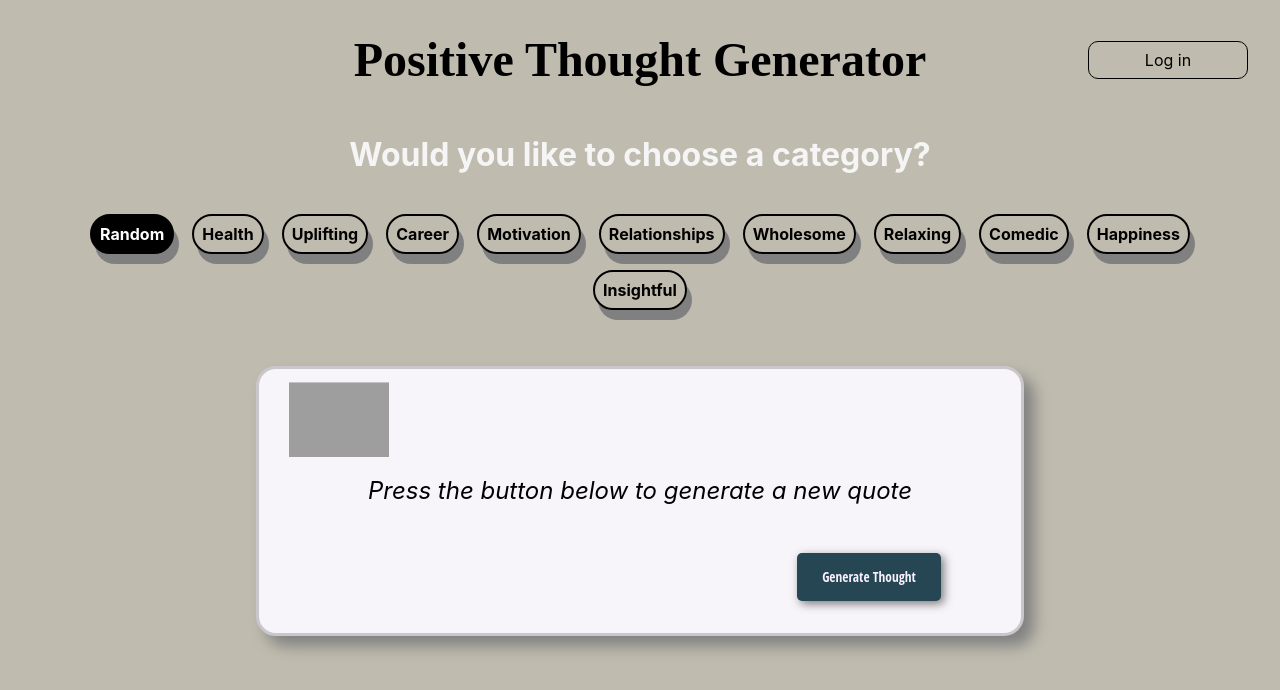
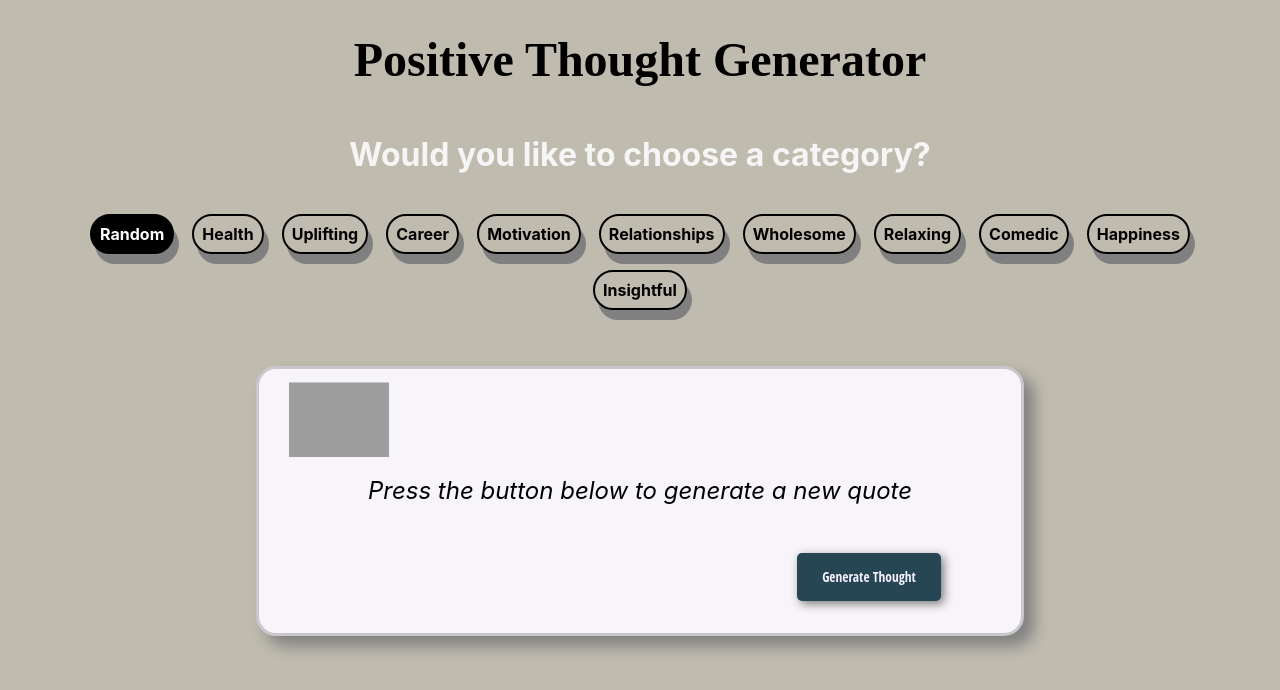
Before and after one commit to anasansari74/PCP-Frontend, a React (Create React App) app: page / in a window 1280 px wide. Shown: the top 690 px of the page. Built offline with nearby package versions, Linux system fonts and the light colour scheme; grey boxes are pictures that could not be loaded; a web font is replaced by a local one; what react-dotenv would draw is missing.

Commit message:
Build: Removed Login buttion

```diff
--- a/src/components/Header.js
+++ b/src/components/Header.js
@@ -1,6 +1,6 @@
-import { useState } from "react";
+// import { useState } from "react";
 import styled from "styled-components";
-import LoginModal from "./LoginModal";
+// import LoginModal from "./LoginModal";
 
 // Please move to line 76 to skip the CSS
 
@@ -76,9 +76,9 @@ const HeaderDiv = styled.header`
 export const Header = () => {
   const loggedIn = false;
 
-  const [open, setOpen] = useState(false);
-  const handleOpen = () => setOpen(true);
-  const handleClose = () => setOpen(false);
+  // const [open, setOpen] = useState(false);
+  // const handleOpen = () => setOpen(true);
+  // const handleClose = () => setOpen(false);
 
   return (
     <HeaderDiv>
@@ -88,10 +88,10 @@ export const Header = () => {
         <div></div>
       )}
       <h1>Positive Thought Generator</h1>
-      <div className="login" onClick={handleOpen}>
+      {/* <div className="login" onClick={handleOpen}>
         Log in
       </div>
-      <LoginModal open={open} handleClose={handleClose} />
+      <LoginModal open={open} handleClose={handleClose} /> */}
     </HeaderDiv>
   );
 };
```
